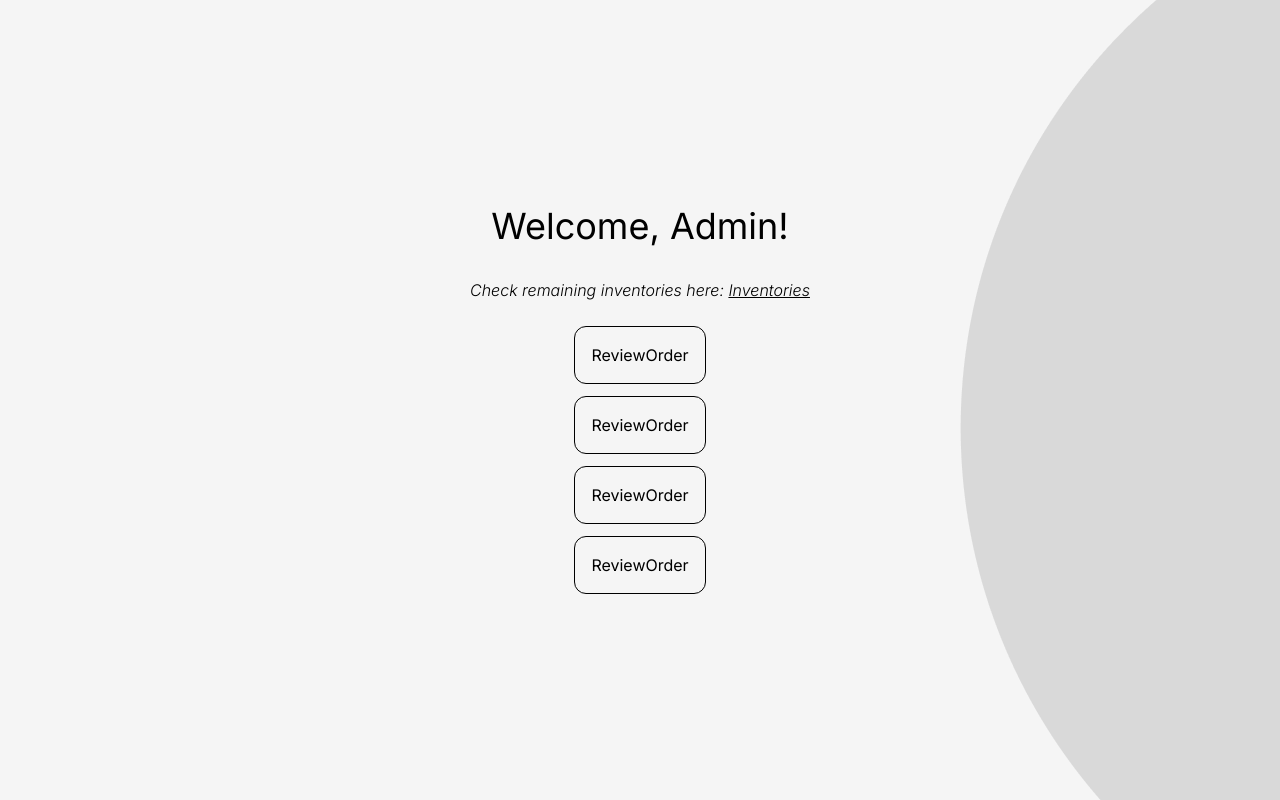
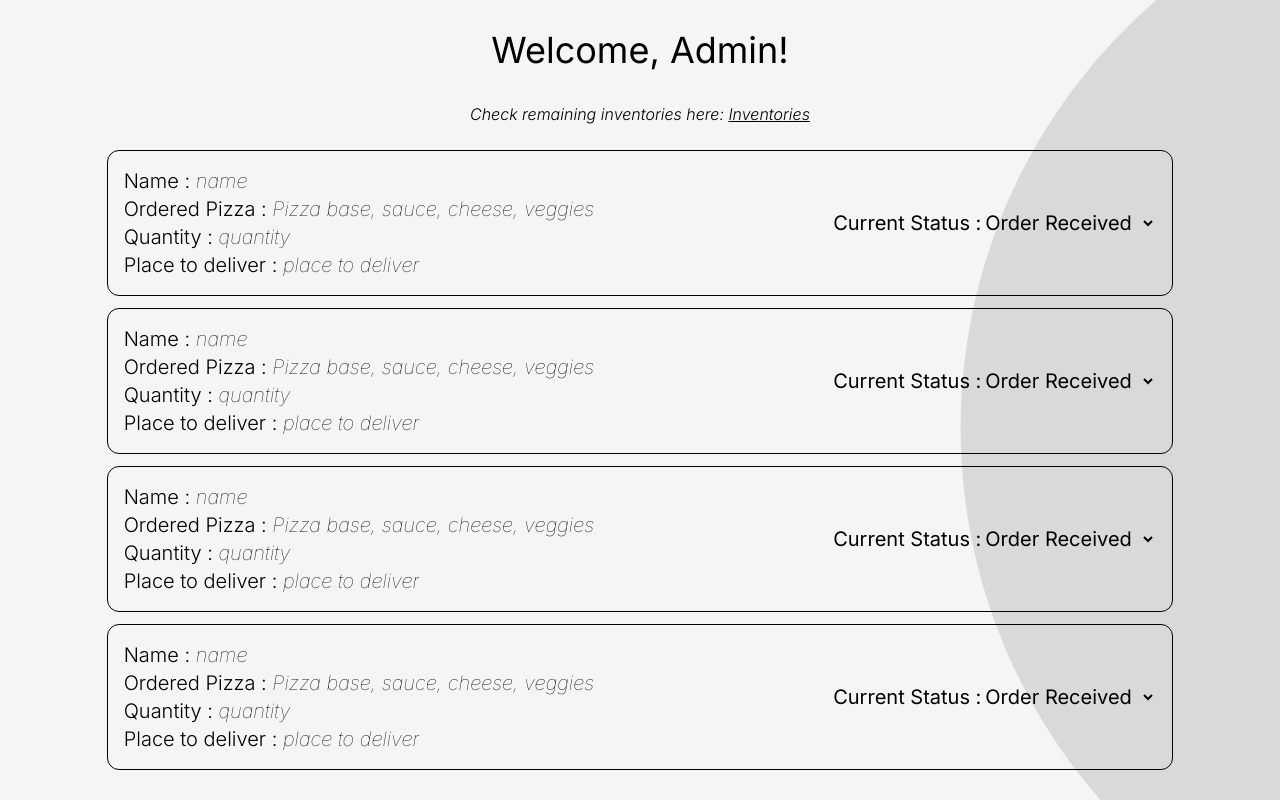
Before and after one commit to sh4aadman/pizza-delivery-app, a React (Vite) app: page /review-orders in a window 1280 px wide. Built offline with nearby package versions, Linux system fonts and the light colour scheme.

Commit message:
completes inventories and review-orders

```diff
--- a/src/pages/Review-Orders/Review-Order/ReviewOrder.jsx
+++ b/src/pages/Review-Orders/Review-Order/ReviewOrder.jsx
@@ -1,3 +1,29 @@
 export default function ReviewOrder() {
-  return <div className="border-1 rounded-xl p-4">ReviewOrder</div>;
+  return (
+    <section className="border-1 rounded-xl p-4 flex justify-between items-center text-xl">
+      <section>
+        <h3 className="font-light">
+          Name : <span className="italic font-thin">name</span>
+        </h3>
+        <h3 className="font-light">
+          Ordered Pizza : <span className="italic font-thin">Pizza base, sauce, cheese, veggies</span>
+        </h3>
+        <p className="font-light">
+          Quantity : <span className="italic font-thin">quantity</span>
+        </p>
+        <p className="font-light">
+          Place to deliver :{" "}
+          <span className="italic font-thin">place to deliver</span>
+        </p>
+      </section>
+      <label>
+        Current Status :
+        <select name="status" id="status">
+          <option value="order-received">Order Received</option>
+          <option value="in-the-kitchen">In The Kitchen</option>
+          <option value="sent-to-delivery">Sent To Delivery</option>
+        </select>
+      </label>
+    </section>
+  );
 }
--- a/src/pages/Review-Orders/ReviewOrders.jsx
+++ b/src/pages/Review-Orders/ReviewOrders.jsx
@@ -8,7 +8,7 @@ export default function ReviewOrders() {
       <p className="italic font-light mb-6">
         Check remaining inventories here: <Link className="underline" to="/dashboard">Inventories</Link>
       </p>
-      <div className="flex flex-col gap-3">
+      <div className="flex flex-col gap-3 w-5/6">
         <ReviewOrder />
         <ReviewOrder />
         <ReviewOrder />
```
